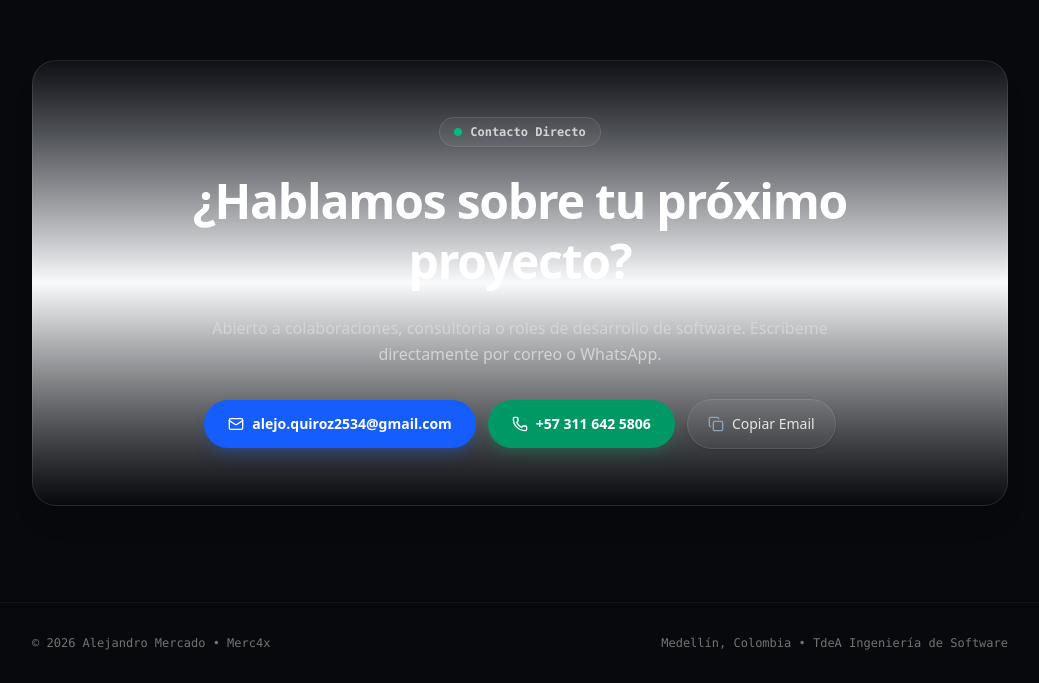
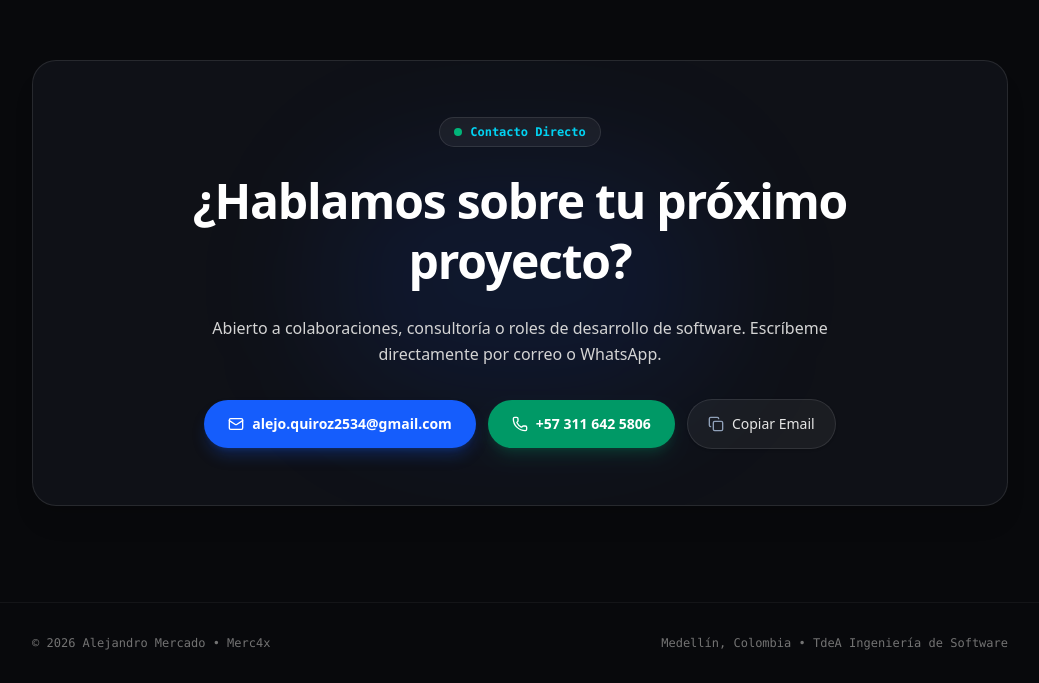
Before and after one commit to Merc4x/portafolio, a Next.js app: page / in a window 1280 px wide. Shown: the part 3133-3816 px from the top of the page, without its empty margins (120-1159 px from the left). Built offline with nearby package versions, Linux system fonts and the light colour scheme.

Commit message:
fix: Eliminate unwanted white gradient bleed in contact card during dark mode

```diff
--- a/src/app/page.tsx
+++ b/src/app/page.tsx
@@ -611,9 +611,12 @@ export default function Home() {
 
         {/* SECTION: CONTACTO */}
         <section id="contacto" className="pt-16 sm:pt-20">
-          <div className="relative rounded-3xl bg-gradient-to-b from-white via-slate-50 to-slate-100/90 dark:from-[#0f1117] dark:to-[#08090c] border border-slate-200/90 dark:border-white/10 p-8 sm:p-14 text-center overflow-hidden shadow-[0_10px_35px_-5px_rgba(15,23,42,0.08)] dark:shadow-xl">
+          <div className="relative rounded-3xl bg-white dark:bg-[#0f1117] border border-slate-200/90 dark:border-white/10 p-8 sm:p-14 text-center overflow-hidden shadow-xl">
+            {/* Ambient center blur */}
+            <div className="absolute top-1/2 left-1/2 -translate-x-1/2 -translate-y-1/2 w-[400px] h-[250px] bg-blue-500/10 dark:bg-blue-600/10 blur-3xl pointer-events-none rounded-full" />
+
             <div className="relative z-10 max-w-2xl mx-auto space-y-6">
-              <div className="inline-flex items-center gap-2 px-3.5 py-1.5 rounded-full bg-blue-50 dark:bg-white/5 border border-blue-200/80 dark:border-white/10 text-xs font-mono font-semibold text-blue-700 dark:text-neutral-300 shadow-2xs">
+              <div className="inline-flex items-center gap-2 px-3.5 py-1.5 rounded-full bg-blue-50 dark:bg-white/5 border border-blue-200/80 dark:border-white/10 text-xs font-mono font-semibold text-blue-700 dark:text-cyan-400 shadow-2xs">
                 <span className="w-2 h-2 rounded-full bg-emerald-500 animate-pulse" />
                 <span>Contacto Directo</span>
               </div>
```
